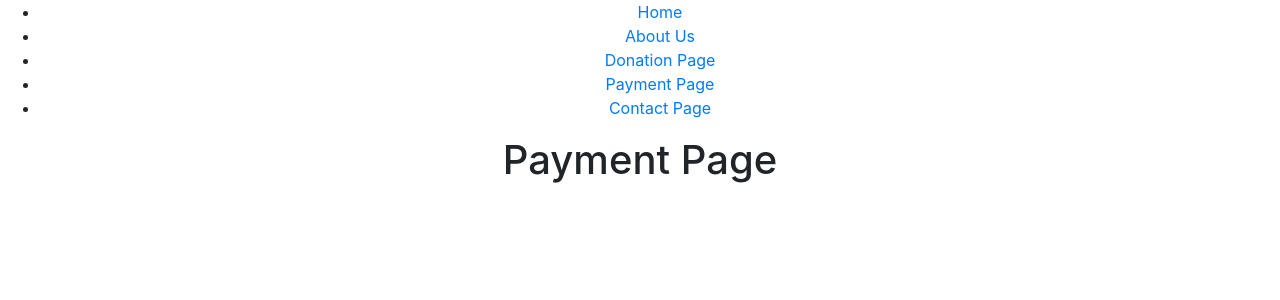
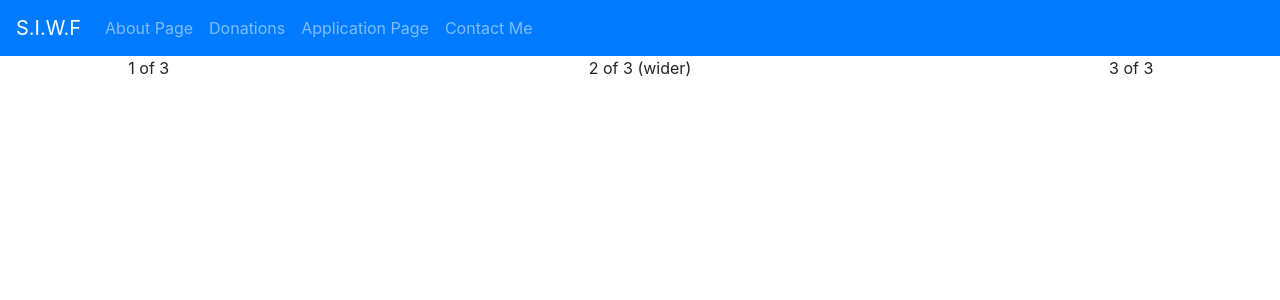
Before and after one commit to Jaseyacey/ServiceWorkerFund, a React (Create React App) app: page /PaymentPage in a window 1280 px wide. Shown: the top 300 px of the page. Built offline with nearby package versions, Linux system fonts and the light colour scheme.

Commit message:
navigation bar done

```diff
--- a/src/NaviBar.js
+++ b/src/NaviBar.js
@@ -1,26 +1,18 @@
 import React from 'react';
-import { Link } from 'react-router-dom';
+import Navbar from 'react-bootstrap/Navbar'
+import Nav from 'react-bootstrap/Nav'
 
 const NavBar = () => (
-    <nav>
-        <ul>
-            <li>
-                <Link to="/">Home</Link>
-            </li>
-            <li>
-                <Link to="/AboutPage">About Us</Link>
-            </li>
-            <li>
-                <Link to="/DonatePage">Donation Page</Link>
-            </li>
-            <li>
-                <Link to="/PaymentPage">Payment Page</Link>
-            </li>
-            <li>
-                <Link to="/ContactMe">Contact Page</Link>
-            </li>
-        </ul>
-    </nav>
+    <Navbar bg="primary" variant="dark">
+    <Navbar.Brand href="/">S.I.W.F</Navbar.Brand>
+    <Nav className="mr-auto">
+      <Nav.Link href="/AboutPage">About Page</Nav.Link>
+      <Nav.Link href="/DonatePage">Donations</Nav.Link>
+      <Nav.Link href="/PaymentPage">Application Page</Nav.Link>
+      <Nav.Link href="/ContactMe">Contact Me</Nav.Link>
+    </Nav>
+
+  </Navbar>
 );
 
 export default NavBar;
--- a/src/pages/PaymentPage.js
+++ b/src/pages/PaymentPage.js
@@ -1,8 +1,14 @@
 import React from 'react';
+import Row from 'react-bootstrap/Row'
+import Col from 'react-bootstrap/Col'
 
 const PaymentPage = () => (
     <>
-        <h1>Payment Page</h1>
+          <Row>
+    <Col>1 of 3</Col>
+    <Col xs={6}>2 of 3 (wider)</Col>
+    <Col>3 of 3</Col>
+  </Row>
     </>
 );
 
```
